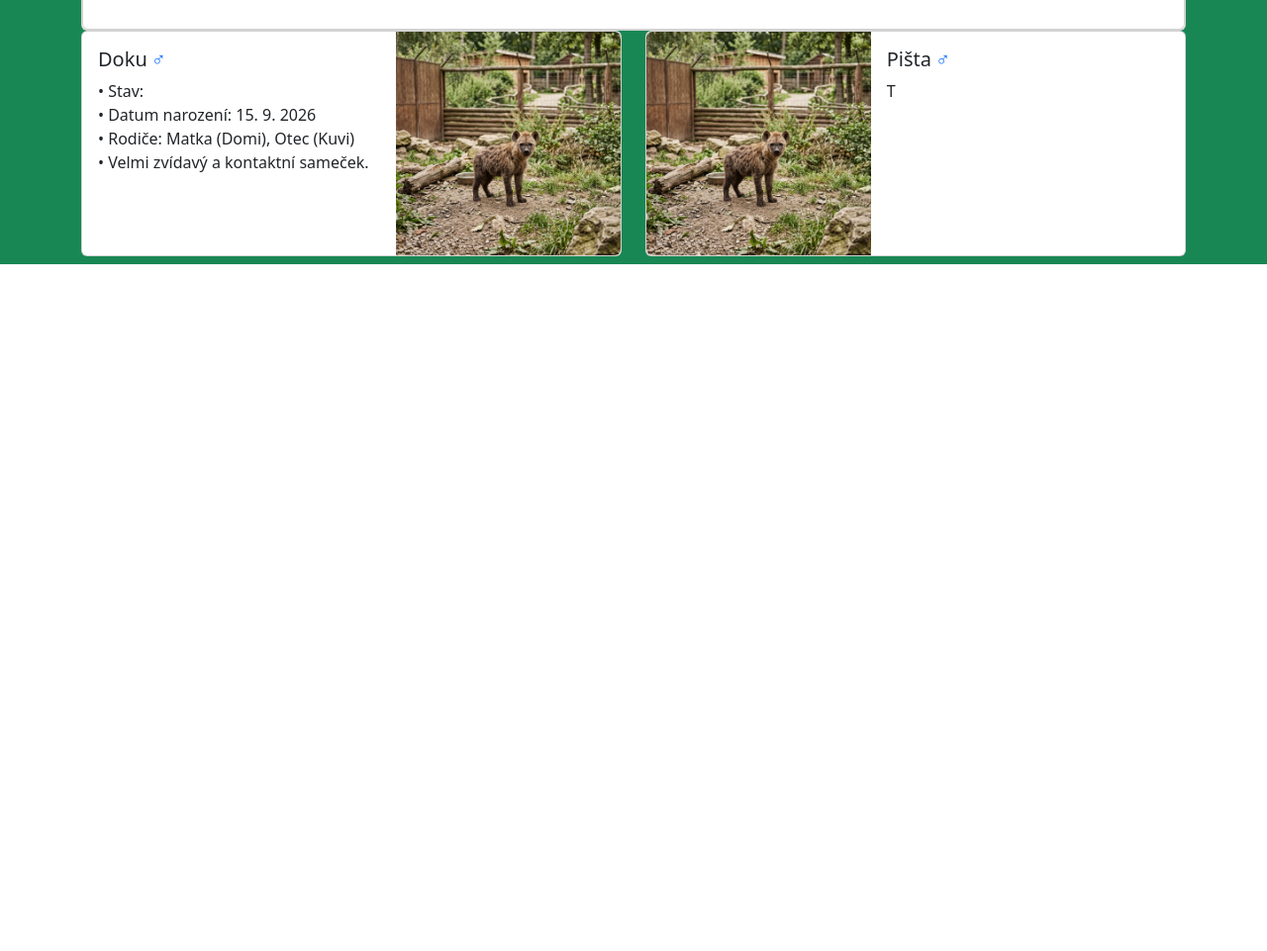
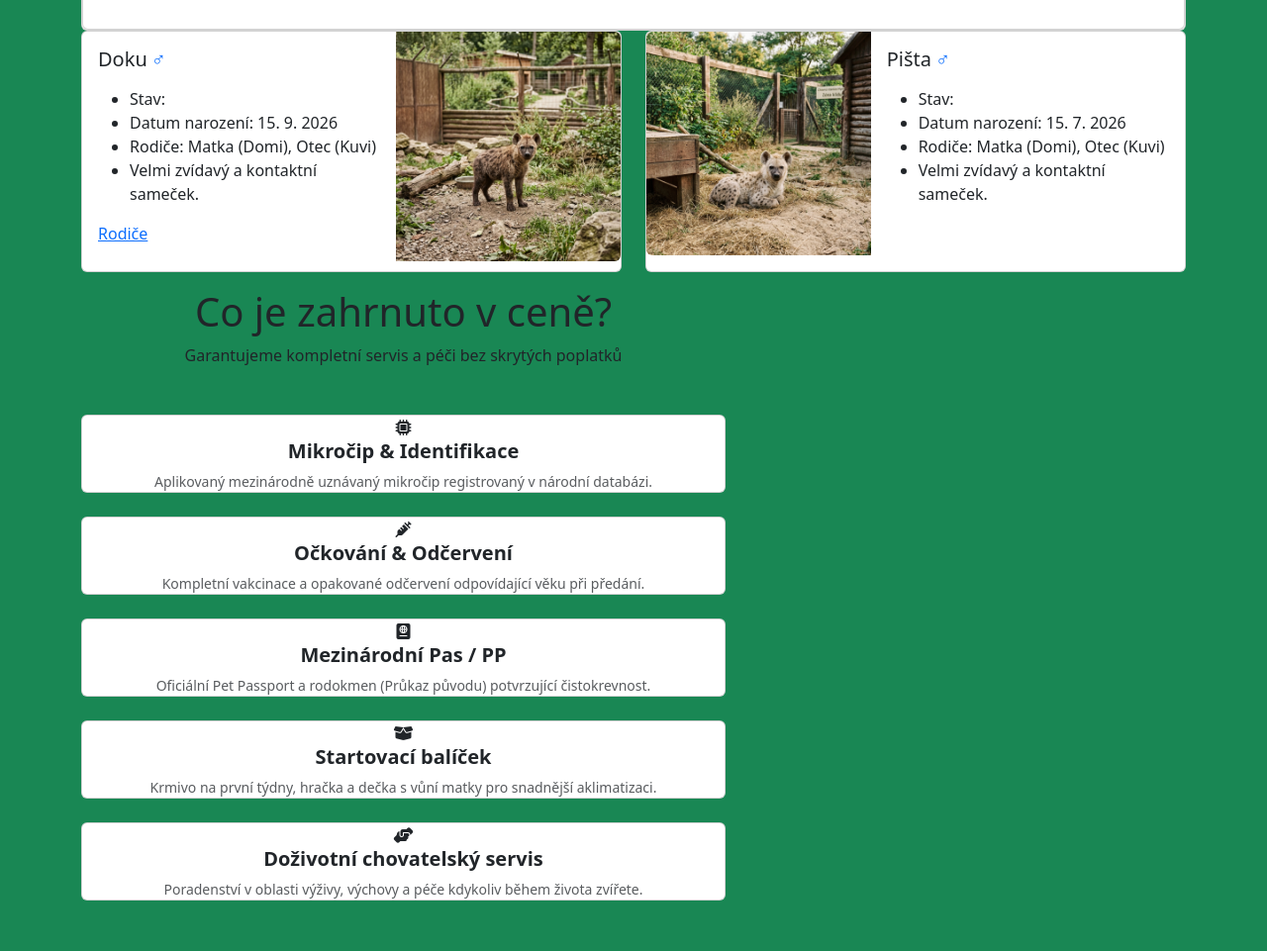
Before and after one commit to tesmik23/chovna-stanice-, a plain HTML site: page mladata.html in a window 1280 px wide. Shown: the part 200-1161 px from the top of the page at 99% size. Before the commit the page ends 800 px from the top, so only its background shows below. Drawn offline with nearby package versions, Linux system fonts and the light colour scheme.

Commit message:
pokročení

```diff
--- a/mladata.html
+++ b/mladata.html
@@ -9,6 +9,7 @@
   <script type="module" src="https://cdn.jsdelivr.net/npm/bootstrap@6.0.0-alpha.1/dist/js/bootstrap.bundle.min.js"
     integrity="sha384-1a/pXj49ZQ1aHEmrJ+gMw1otqoVsYwlEnlD8mIfY2TV03r20Y0CN7uqx1tQogjPL"
     crossorigin="anonymous"></script>
+  <link rel="stylesheet" href="https://cdnjs.cloudflare.com/ajax/libs/font-awesome/6.4.2/css/all.min.css">
   <title>Document</title>
 </head>
 
@@ -45,7 +46,7 @@
         <div class="card">
           <div class="card-body">
             <header class="text-center">
-              <h4 class="fw-bolder">Naše Mláďata</h4>
+              <h4 class="fs-3xl">Naše Mláďata</h4>
             </header>
             <p class="text-center"> Mláďata odchováváme s láskou, péčí a důrazem na zdraví i skvělou socializaci. Do
               nových domovů odcházejí plně očkovaná, čipovaná a připravená na nový život.</p>
@@ -57,17 +58,26 @@
 
 
         <div class="col-md-6">
-            <div class="card h-100">
+          <div class="card h-100 w-100">
             <div class="row g-0">
-                <div class="col-7 card-body">
-                  <h5 class="card-title">Doku<span class="ms-1 text-primary" title="Samec">&#9794;</span></h5>
-                  <p class="card-text">• Stav: <span class="badge theme-info animation-pop" id="motionPopDemo"> V NOVÉM DOMOVĚ</span><br>
-                   • Datum narození: 15. 9. 2026<br>
-                    • Rodiče: Matka (Domi),
-                    Otec (Kuvi)<br>
-                    • Velmi zvídavý a kontaktní sameček.
+              <div class="col-7 card-body d-flex flex-column justify-content-between">
+                <div>
+                  <h5 class="card-title fs-2xl">Doku<span class="ms-1 text-primary" title="Samec">&#9794;</span></h5>
+                  <p class="card-text">
 
+                  <ul>
+                    <li> Stav: <span class="badge theme-info animation-pop" id="motionPopDemo"> V NOVÉM
+                        DOMOVĚ</span></li>
+                    <li> Datum narození: 15. 9. 2026</li>
+                    <li>Rodiče: Matka (Domi),
+                      Otec (Kuvi)</li>
+                    <li>Velmi zvídavý a kontaktní sameček.</li>
+                  </ul>
                   </p>
+                </div>
+
+                <a class="btn-solid theme-primary" href="nase-hyeny.html" role="button">Rodiče</a>
+
               </div>
               <div class="col-5">
                 <img src="images/mladěhádě.jpg" class="img-fluid rounded-end h-100 object-fit-cover" alt="...">
@@ -78,27 +88,98 @@
 
 
         <div class="col-md-6">
-            <div class="card h-100">
+          <div class="card h-100 w-100">
             <div class="row g-0">
               <div class="col-5">
-                  <img src="images/mladěhádě.jpg" class="img-fluid rounded-start h-100 object-fit-cover" alt="...">
+                <img src="images/pišta.jpg" class="img-fluid rounded-start h-100 object-fit-cover" alt="...">
               </div>
               <div class="col-7 card-body">
-                  <h5 class="card-title">Pišta<span class="ms-1 text-primary" title="Samec">&#9794;</span></h5>
-                  <p class="card-text">T</p>
+                <h5 class="card-title fs-2xl">Pišta<span class="ms-1 text-primary" title="Samec">&#9794;</span></h5>
+                <p class="card-text"><ul>
+                    <li> Stav: <span class="badge theme-success animation-pop" id="motionPopDemo">VOLNÝ</span></li>
+                    <li> Datum narození: 15. 7. 2026</li>
+                    <li>Rodiče: Matka (Domi),
+                      Otec (Kuvi)</li>
+                    <li>Velmi zvídavý a kontaktní sameček.</li>
+                  </ul>
+                  </p>
+                </div></p>
               </div>
             </div>
           </div>
         </div>
 
+        <div class="col-7 card-body d-flex flex-column  justify-content-center">
+          <section id="cojevcene" class="mb-5 pt-3 text-center ">
+            <div class="text-center mb-5">
+              <h2 class="section-title h1">Co je zahrnuto v ceně?</h2>
+              <p class="section-subtitle">Garantujeme kompletní servis a péči bez skrytých poplatků</p>
             </div>
 
+            <div class="row g-4 justify-content-center">
+
+              <div class="lg:col-4">
+                <div class="card h-100">
+                  <div class="feature-icon">
+                    <i class="fa-solid fa-microchip"></i>
+                  </div>
+                  <h3 class="h5 fw-bold">Mikročip & Identifikace</h3>
+                  <p class="text-muted small mb-0">Aplikovaný mezinárodně uznávaný mikročip registrovaný v národní
+                    databázi.</p>
+                </div>
+              </div>
+
+              <div class=" lg:col-4">
+                <div class="card h-100">
+                  <div class="feature-icon">
+                    <i class="fa-solid fa-syringe"></i>
+                  </div>
+                  <h3 class="h5 fw-bold">Očkování & Odčervení</h3>
+                  <p class="text-muted small mb-0">Kompletní vakcinace a opakované odčervení odpovídající věku při
+                    předání.</p>
+                </div>
+              </div>
+
+              <div class=" lg:col-4">
+                <div class="card h-100">
+                  <div class="feature-icon">
+                    <i class="fa-solid fa-passport"></i>
+                  </div>
+                  <h3 class="h5 fw-bold">Mezinárodní Pas / PP</h3>
+                  <p class="text-muted small mb-0">Oficiální Pet Passport a rodokmen (Průkaz původu) potvrzující
+                    čistokrevnost.</p>
+                </div>
+              </div>
+              <div class=" lg:col-4">
+                <div class="card h-100">
+                  <div class="feature-icon">
+                    <i class="fa-solid fa-box-open"></i>
+                  </div>
+                  <h3 class="h5 fw-bold">Startovací balíček</h3>
+                  <p class="text-muted small mb-0">Krmivo na první týdny, hračka a dečka s vůní matky pro snadnější
+                    aklimatizaci.</p>
+                </div>
+              </div>
+
+              <div class=" lg:col-4">
+                <div class="card h-100">
+                  <div class="feature-icon">
+                    <i class="fa-solid fa-handshake-angle"></i>
+                  </div>
+                  <h3 class="h5 fw-bold">Doživotní chovatelský servis</h3>
+                  <p class="text-muted small mb-0">Poradenství v oblasti výživy, výchovy a péče kdykoliv během života
+                    zvířete.</p>
+                </div>
+              </div>
+            </div>
+          </section>
+        </div>
 
 
 
       </div>
     </div>
-
+  </div>
 </body>
 
 </html>
```
Also changed, not shown: nase-hyeny.html (+1 -1 lines), images/pišta.jpg (added). Lines whose indentation alone changed are shown as unchanged.
